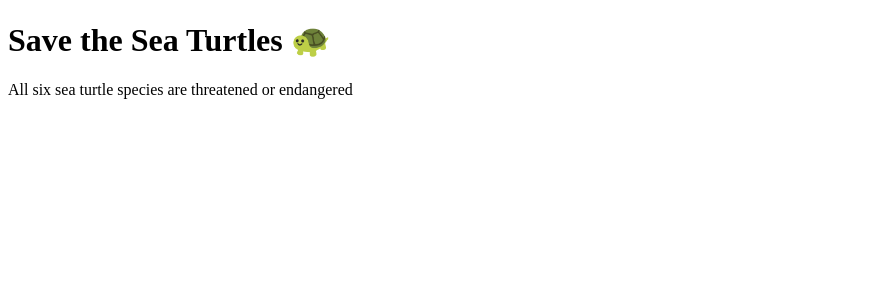
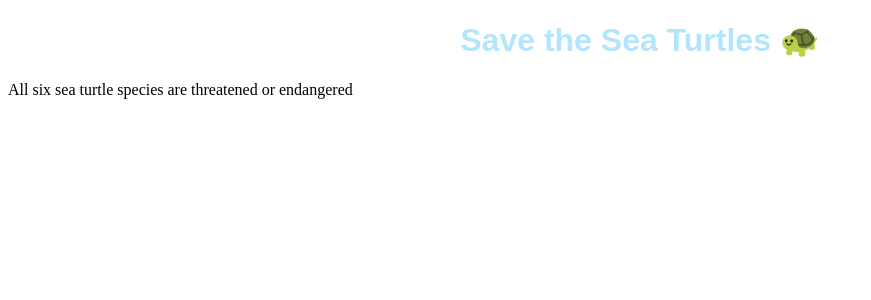
Before and after one commit to KaileyLiou/Turtles, a SvelteKit app: page / in a window 1280 px wide. Shown: the top 300 px of the page, without its empty margins (0-871 px from the left). Built offline with nearby package versions, Linux system fonts and the light colour scheme.

Commit message:
added style

```diff
--- a/src/routes/+page.svelte
+++ b/src/routes/+page.svelte
@@ -1,2 +1,10 @@
+<style>
+    h1 {
+        color: #b3e5fc;
+        font-family: 'Arial', sans-serif;
+        text-align: center;
+    }
+</style>
+
 <h1>Save the Sea Turtles 🐢</h1>
 <p>All six sea turtle species are threatened or endangered</p>
```
